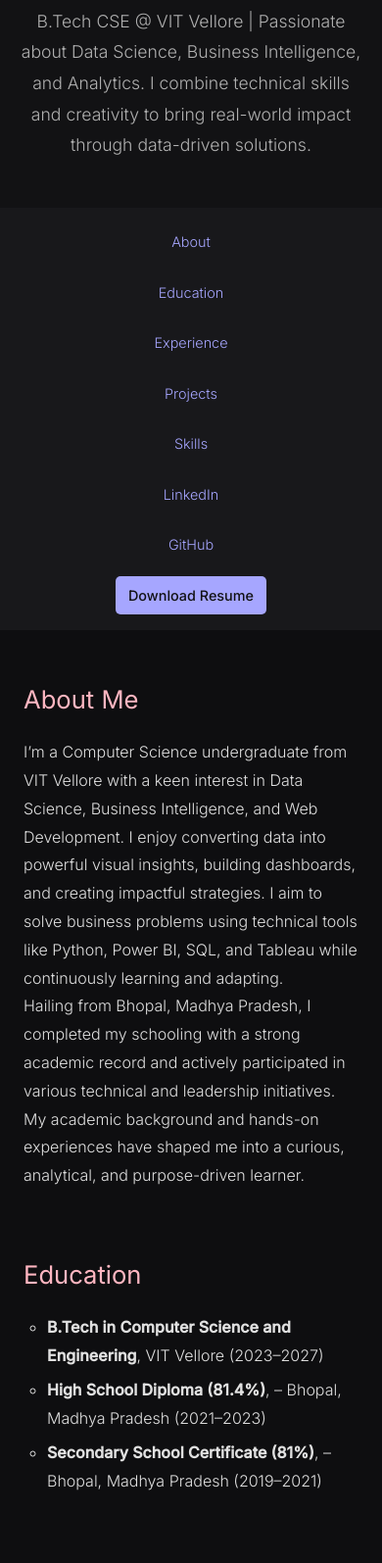
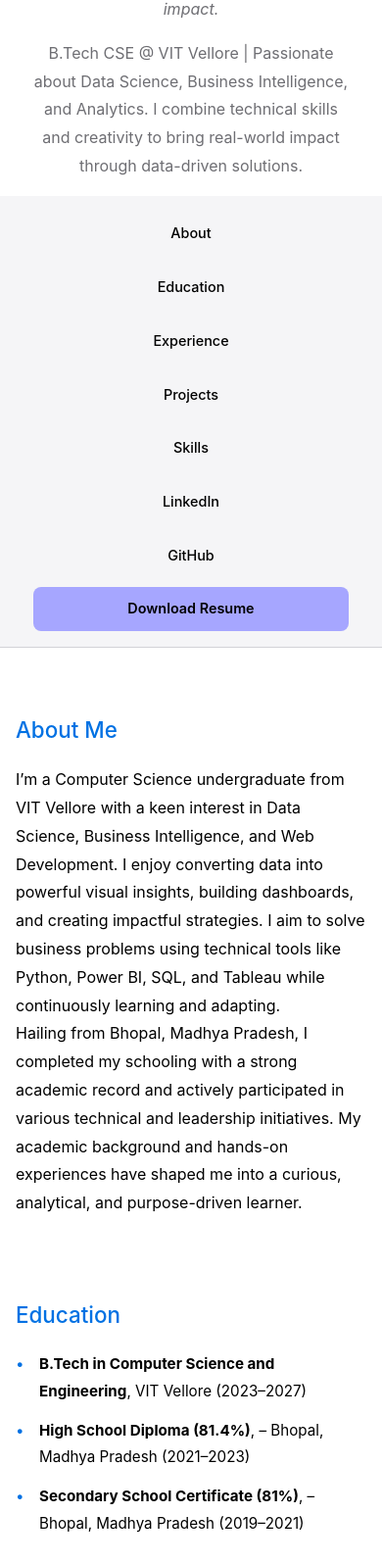
Before and after one commit to utki445/your-utki445.github.io, a plain HTML site: page index.html in a window 390 px wide. Shown: the part 107-1702 px from the top of the page at 98% size. Drawn offline with Linux system fonts and the light colour scheme; a web font is replaced by a local one.

Commit message:
Update index.html

```diff
--- a/index.html
+++ b/index.html
@@ -6,8 +6,15 @@
   <title>Utkarsh Persai | Portfolio</title>
   <link rel="preconnect" href="https://fonts.googleapis.com">
   <link rel="preconnect" href="https://fonts.gstatic.com" crossorigin>
-  <link href="https://fonts.googleapis.com/css2?family=Inter:wght@300;400;500&display=swap" rel="stylesheet">
+  <link href="https://fonts.googleapis.com/css2?family=SF+Pro+Display:wght@400;500;700&display=swap" rel="stylesheet">
   <style>
+    :root {
+      --bg-color: #ffffff;
+      --text-color: #000000;
+      --accent: #0071e3;
+      --light-accent: #2997ff;
+      --subtle-text: #6e6e73;
+    }
     * {
       margin: 0;
       padding: 0;
@@ -17,103 +24,166 @@
       scroll-behavior: smooth;
     }
     body {
-      font-family: 'Inter', sans-serif;
-      font-weight: 300;
-      background-color: #0e0e10;
-      color: #e0e0e0;
+      font-family: 'SF Pro Display', 'Inter', sans-serif;
+      font-weight: 400;
+      background-color: var(--bg-color);
+      color: var(--text-color);
       line-height: 1.8;
+      animation: bodyFade 1.2s ease-in-out;
+    }
+    @keyframes bodyFade {
+      0% {opacity: 0; transform: translateY(20px);}
+      100% {opacity: 1; transform: translateY(0);}
     }
     header {
-      padding: 3rem 1rem;
+      padding: 4rem 1rem 2rem;
       text-align: center;
-      background: #121214;
+      background: var(--bg-color);
+      animation: fadeIn 1.5s ease-in-out forwards;
     }
     header h1 {
-      font-size: 2.4rem;
-      font-weight: 500;
-      color: #ffffff;
-      animation: fadeIn 1s ease-in-out;
+      font-size: 2.8rem;
+      font-weight: 700;
+      color: var(--text-color);
+      opacity: 0;
+      animation: slideFadeIn 1.2s ease forwards;
+      animation-delay: 0.2s;
     }
     header p {
-      margin-top: 0.8rem;
-      font-size: 1.1rem;
-      color: #b0b0b0;
+      margin-top: 1rem;
+      font-size: 1.2rem;
+      color: var(--subtle-text);
       max-width: 700px;
       margin-left: auto;
       margin-right: auto;
+      opacity: 0;
+      animation: slideFadeIn 1.2s ease forwards;
+      animation-delay: 0.4s;
     }
     nav {
       display: flex;
-      flex-wrap: wrap;
+      flex-wrap: wrap; /* This is crucial for horizontal layout and wrapping on smaller screens */
       justify-content: center;
-      gap: 1.5rem;
+      align-items: center;
+      gap: 1rem;
       padding: 1rem;
-      background-color: #18181b;
+      background-color: #f5f5f7;
+      border-bottom: 1px solid #d2d2d7;
       position: sticky;
       top: 0;
       z-index: 100;
+      animation: fadeInDown 0.8s ease-in-out;
     }
     nav a {
-      color: #a6a6ff;
+      color: var(--text-color);
       text-decoration: none;
       font-size: 1rem;
-      transition: color 0.3s;
-      padding: 0.5rem 1rem;
-      border-radius: 5px;
+      transition: all 0.3s ease;
+      padding: 0.6rem 1.2rem;
+      border-radius: 8px;
+      background-color: transparent;
+      font-weight: 500;
+      position: relative; /* Added for the ::after pseudo-element */
+    }
+    nav a::after {
+      content: '';
+      display: block;
+      height: 2px;
+      background: var(--accent);
+      width: 0;
+      transition: width 0.3s;
+      position: absolute;
+      bottom: 0;
+      left: 0;
+    }
+    nav a:hover::after {
+      width: 100%;
     }
     nav a:hover {
-      color: #ffd6e0;
-      background-color: #2a2a2e;
+      color: var(--accent);
+      background-color: rgba(0, 113, 227, 0.1);
+      transform: translateY(-2px);
+      box-shadow: 0 4px 12px rgba(0, 0, 0, 0.05);
     }
-    /* Special style for the download button */
     nav a.download-btn {
       background-color: #a6a6ff;
-        color: #121214;
-        font-weight: 500;
+      color: #000;
+      font-weight: 600;
+      padding: 0.6rem 1.4rem;
+      border-radius: 8px;
+      transition: background-color 0.3s ease;
     }
     nav a.download-btn:hover {
-        background-color: #ffd6e0;
+      background-color: #b6b6ff;
+      box-shadow: 0 4px 10px rgba(0, 0, 0, 0.1);
+      transform: translateY(-1px);
     }
     section {
       max-width: 960px;
-      margin: 2rem auto;
+      margin: 3rem auto;
       padding: 1rem 1.5rem;
-      animation: fadeInUp 0.6s ease;
+      opacity: 0;
+      transform: translateY(40px);
+      animation: fadeInUp 0.8s ease forwards;
+    }
+    section:nth-child(even) {
+      animation-delay: 0.2s;
+    }
+    section:nth-child(odd) {
+      animation-delay: 0.4s;
     }
     h2 {
-      font-size: 1.6rem;
+      font-size: 1.8rem;
       margin-bottom: 1rem;
-      color: #ffb6c1;
-      font-weight: 400;
+      color: var(--accent);
+      font-weight: 500;
     }
     ul {
-      list-style-type: square;
+      list-style: none;
+      padding-left: 0;
+    }
+    ul li {
+      margin-bottom: 0.8rem;
+      position: relative;
       padding-left: 1.5rem;
     }
-    ul li {
-      margin-bottom: 0.6rem;
-    }
-    .skills ul, .certs ul, .languages ul, .education ul {
-      padding-left: 1.5rem;
-      list-style: circle;
-    }
-    .skills ul li, .certs ul li, .languages ul li, .education ul li {
-      margin-bottom: 0.4rem;
+    ul li::before {
+      content: "\2022";
+      position: absolute;
+      left: 0;
+      color: var(--accent);
     }
     footer {
       text-align: center;
       padding: 2rem 1rem;
-      color: #888;
+      color: var(--subtle-text);
       font-size: 0.9rem;
-      border-top: 1px solid #2a2a2e;
-      margin-top: 2rem;
+      border-top: 1px solid #d2d2d7;
+      margin-top: 3rem;
+      background: #f5f5f7;
+      animation: fadeIn 1.5s ease-in;
+    }
+    a {
+      color: var(--accent);
+      transition: color 0.3s;
+    }
+    a:hover {
+      color: #005bb5;
     }
     @keyframes fadeIn {
-      from {opacity: 0; transform: translateY(-10px);}
+      from {opacity: 0;}
+      to {opacity: 1;}
+    }
+    @keyframes slideFadeIn {
+      from {opacity: 0; transform: translateY(20px);}
+      to {opacity: 1; transform: translateY(0);}
+    }
+    @keyframes fadeInDown {
+      from {opacity: 0; transform: translateY(-20px);}
       to {opacity: 1; transform: translateY(0);}
     }
     @keyframes fadeInUp {
-      from {opacity: 0; transform: translateY(20px);}
+      from {opacity: 0; transform: translateY(40px);}
       to {opacity: 1; transform: translateY(0);}
     }
     @media screen and (max-width: 768px) {
@@ -121,26 +191,83 @@
         gap: 0.8rem;
       }
       nav a {
-        font-size: 0.9rem;
+        font-size: 0.95rem;
         padding: 0.4rem 0.8rem;
       }
     }
     @media screen and (max-width: 600px) {
+      header {
+        padding: 2rem 1rem 1rem;
+      }
       header h1 {
-        font-size: 1.8rem;
+        font-size: 1.6rem;
+        line-height: 1.3;
+      }
+      header p {
+        font-size: 1rem;
+        padding: 0 1rem;
       }
       nav {
-        flex-direction: column;
+        flex-direction: column; /* This makes them stack vertically on small screens */
         align-items: center;
-        gap: 0.8rem;
+        gap: 0.6rem;
+      }
+      nav a {
+        font-size: 0.9rem;
+        padding: 0.6rem 1rem;
+        width: 90%; /* Make buttons full width on small screens */
+        text-align: center;
+      }
+      section {
+        padding: 1rem;
+      }
+      h2 {
+        font-size: 1.4rem;
+      }
+      ul li {
+        font-size: 0.95rem;
+      }
+      footer {
+        font-size: 0.8rem;
+        padding: 1.5rem 1rem;
       }
     }
+    section.parallax {
+      background-attachment: fixed;
+      background-position: center;
+      background-repeat: no-repeat;
+      background-size: cover;
+      color: #fff;
+      text-align: center;
+      padding: 6rem 2rem;
+      font-size: 1.6rem;
+      font-weight: bold;
+    }
 </style>
+<script>
+  // Mobile-friendly toggle for nav (hamburger can be added later)
+  window.addEventListener("DOMContentLoaded", () => {
+    const nav = document.querySelector("nav");
+    const observer = new IntersectionObserver(
+      entries => {
+        entries.forEach(entry => {
+          if (entry.isIntersecting) {
+            entry.target.style.opacity = 1;
+            entry.target.style.transform = "translateY(0)";
+          }
+        });
+      },
+      { threshold: 0.1 }
+    );
+
+    document.querySelectorAll("section").forEach(sec => observer.observe(sec));
+  });
+</script>
 </head>
 <body>
-
   <header>
     <h1>Utkarsh Persai</h1>
+    <p style="font-style: italic; font-size: 1rem; margin-top: 0.5rem; color: var(--subtle-text);">Turning data into direction, insight into impact.</p>
     <p>B.Tech CSE @ VIT Vellore | Passionate about Data Science, Business Intelligence, and Analytics. I combine technical skills and creativity to bring real-world impact through data-driven solutions.</p>
   </header>
 
@@ -164,13 +291,11 @@
 
     <section id="education">
       <h2>Education</h2>
-      <div class="education">
       <ul>
         <li><strong>B.Tech in Computer Science and Engineering</strong>, VIT Vellore (2023–2027)</li>
-          <li><strong>High School Diploma (81.4%)</strong>,  – Bhopal, Madhya Pradesh (2021–2023)</li>
+        <li><strong>High School Diploma (81.4%)</strong>, – Bhopal, Madhya Pradesh (2021–2023)</li>
         <li><strong>Secondary School Certificate (81%)</strong>, – Bhopal, Madhya Pradesh (2019–2021)</li>
       </ul>
-      </div>
     </section>
 
     <section id="experience">
@@ -184,14 +309,19 @@
     <section id="projects">
       <h2>Projects</h2>
       <ul>
-        <li><strong>Retail Revenue Dashboard (Power BI)</strong><br/>Created a dynamic dashboard that visualizes revenue trends, identifies top customers and products, and helps derive strategic business insights using clean Excel and DAX integration.</li>
-        <li><strong>GenAI Collections Strategy (TCS)</strong><br/>Performed EDA and AI-driven delinquency prediction. Produced a business report to enhance collection strategy using data storytelling and actionable insights.</li>
+        <li>
+          <strong>Retail Revenue Dashboard (Power BI)</strong><br/>
+          Created a dynamic dashboard that visualizes revenue trends, identifies top customers and products, and helps derive strategic business insights using clean Excel and DAX integration.
+        </li>
+        <li>
+          <strong>GenAI Collections Strategy (TCS)</strong><br/>
+          Performed EDA and AI-driven delinquency prediction. Produced a business report to enhance collection strategy using data storytelling and actionable insights.
+        </li>
       </ul>
     </section>
 
     <section id="skills">
       <h2>Skills, Tools & Languages</h2>
-        <div class="skills">
       <h4>Technical Skills</h4>
       <ul>
         <li>Python</li>
@@ -201,40 +331,37 @@
         <li>Power BI</li>
         <li>Tableau</li>
       </ul>
-        </div>
-        <div class="languages" style="margin-top: 1.5rem;">
-          <h4>Languages</h4>
+      <h4 style="margin-top: 1.5rem;">Languages</h4>
       <ul>
         <li>Hindi (Native)</li>
         <li>English (Fluent)</li>
         <li>German (Beginner)</li>
       </ul>
-        </div>
     </section>
 
     <section id="certifications">
       <h2>Certifications</h2>
-      <div class="certs">
       <ul>
         <li><strong>AWS APAC Architecture:</strong> Built scalable cloud solutions using AWS Elastic Beanstalk.</li>
         <li><strong>Deloitte Data Analytics:</strong> Used Tableau and Excel to analyze data and derive decisions.</li>
         <li><strong>TCS Data Visualisation:</strong> Created executive-ready dashboards and client-specific questions.</li>
         <li><strong>TCS GenAI Analytics:</strong> Developed AI models for delinquency risk and visual storytelling reports.</li>
       </ul>
-      </div>
     </section>
 
     <section id="contact">
       <h2>Contact</h2>
       <p>Feel free to reach out to me via email or phone.</p>
-      <p>Email: <a href="mailto:utkarshpersai@gmail.com" style="color:#a6a6ff">utkarshpersai@gmail.com</a></p>
-      <p>Phone: <a href="tel:+919589573779" style="color:#a6a6ff">+91 95895 73779</a></p>
+      <p>Email: <a href="mailto:utkarshpersai@gmail.com">utkarshpersai@gmail.com</a></p>
+      <p>Phone: <a href="tel:+919589573779">+91 95895 73779</a></p>
+    </section>
+      <section class="parallax" style="background-image: url('https://images.unsplash.com/photo-1549921296-3c8c88f6bcd4?ixlib=rb-4.0.3&auto=format&fit=crop&w=1950&q=80');">
+      Keep exploring. Keep evolving.
     </section>
   </main>
 
   <footer>
-    &copy; 2024 Utkarsh Persai | Inspired by Apple.com | Designed with 💻 and ☕<br/>Connect on <a href="https://www.linkedin.com/in/utkarsh-persai-2087a6282" target="_blank" style="color:#a6a6ff; text-decoration: none;">LinkedIn</a> or <a href="https://github.com/utki445" target="_blank" style="color:#a6a6ff; text-decoration: none;">GitHub</a>
+    &copy; 2024 Utkarsh Persai | Inspired by Apple.com | Designed with 💻 and ☕<br/>Connect on <a href="https://www.linkedin.com/in/utkarsh-persai-2087a6282" target="_blank">LinkedIn</a> or <a href="https://github.com/utki445" target="_blank">GitHub</a>
   </footer>
-
 </body>
 </html>
```
Lines whose indentation alone changed are shown as unchanged.
